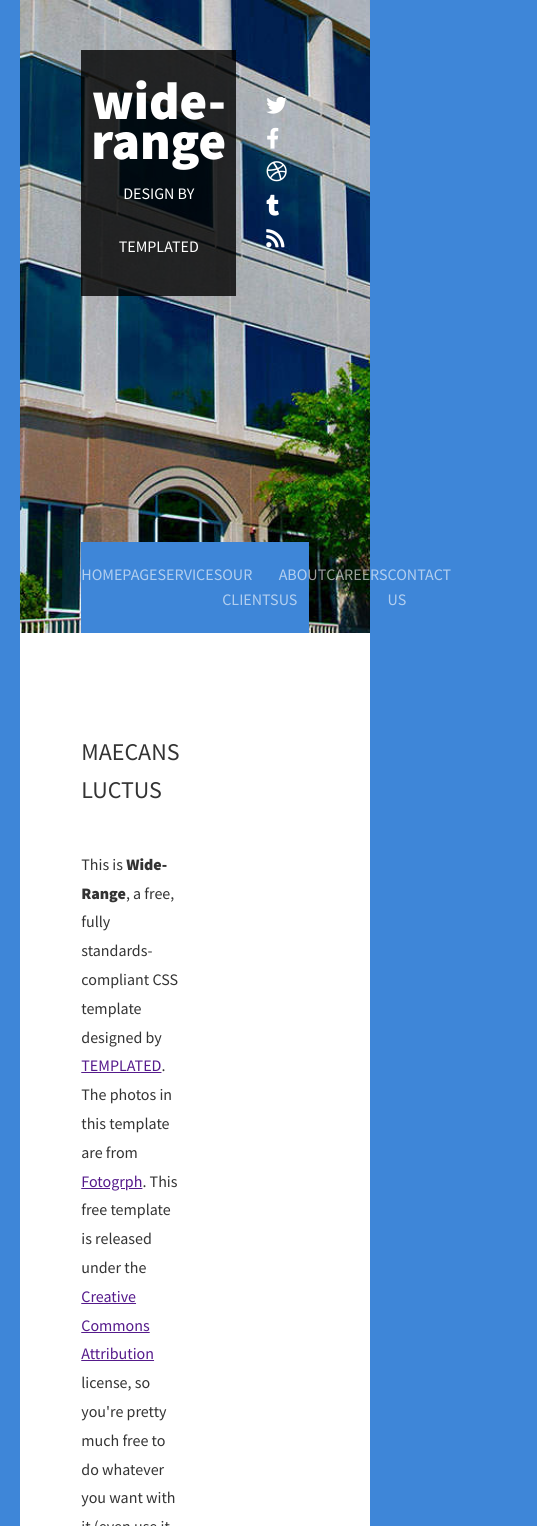
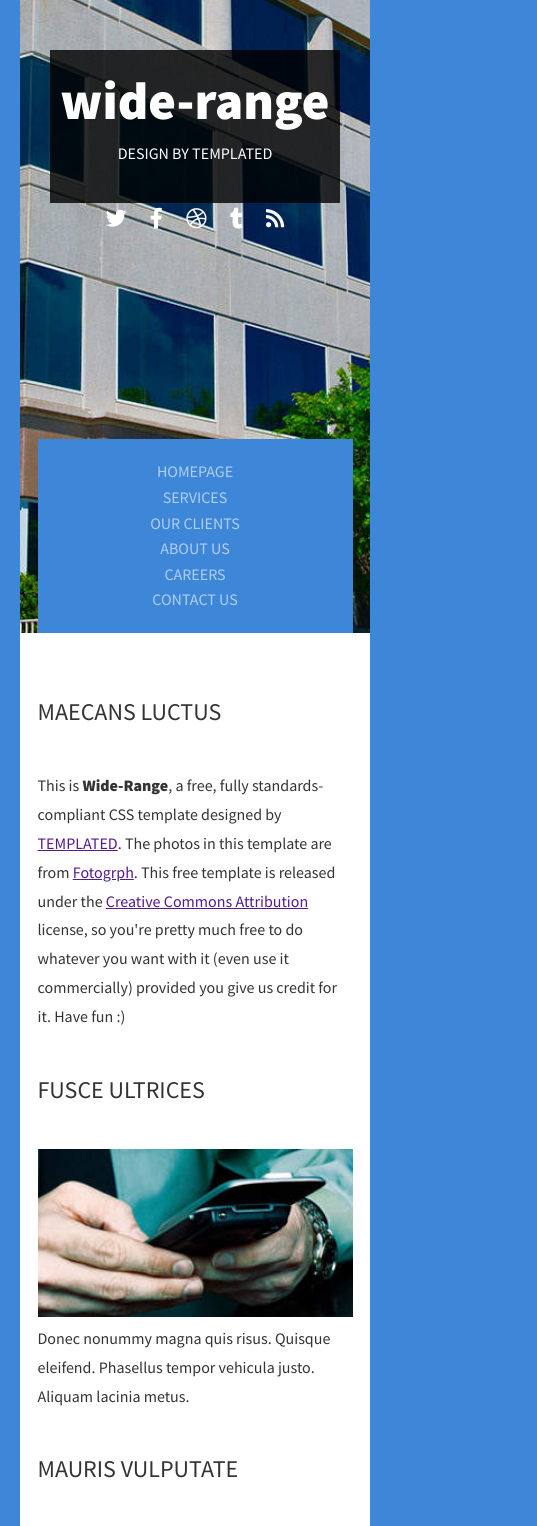
Before and after one commit to milivojevicentijevic/30-dana-mart-2021, a plain HTML site: page widerange/index.html in a window 390 px wide. Shown: the top 1526 px of the page, 537 px wide, since content can reach past the window. Drawn offline with Linux system fonts and the light colour scheme.

Commit message:
responsive

```diff
--- a/widerange/style.css
+++ b/widerange/style.css
@@ -22,7 +22,7 @@ body {
     font-family: var(--fontFamily);
     color: var(--text);
     background-color: var(--accents);
-    padding: 0 20px 100px;
+    padding: 0 20px 50px 20px;
     font-size: var(--fontSize);
     line-height: 1.6;
     font-weight: 400;
@@ -111,6 +111,9 @@ services
 .services p {
     line-height: 1.8;
 }
+.services img {
+    width: 100%;
+}
 .services h3 {
     text-transform: uppercase;
     font-size: 1.5rem;
@@ -130,6 +133,7 @@ blog
     display: flex;
     margin-top: 100px;
     justify-content: space-between;
+    flex-wrap: wrap;
 }
 .blog .container div {
     flex: 0 0 23%;
@@ -184,3 +188,40 @@ footer a {
 footer a:hover {
     text-decoration: none;
 }
+
+@media (max-width: 768px) {
+    .container {
+        width: 90%;
+    }
+    header article {
+        flex-direction: column;
+    }
+    header .icons a {
+        margin: 10px;
+    }
+    header nav ul {
+        flex-direction: column;
+        text-align: center;
+    }
+    .services {
+        padding: 20px 0;
+    }
+    .services div {
+        flex: 0 0 100%;
+    }
+    .services h3 {
+        margin-top: 40px;
+    }
+    .blog {
+        padding: 20px 0;
+    }
+    .blog h2 {
+        font-size: 2.3rem;
+    }
+    .blog .container div {
+        flex: 0 0 100%;
+    }
+    button {
+        margin-bottom: 30px;
+    }
+}
```
